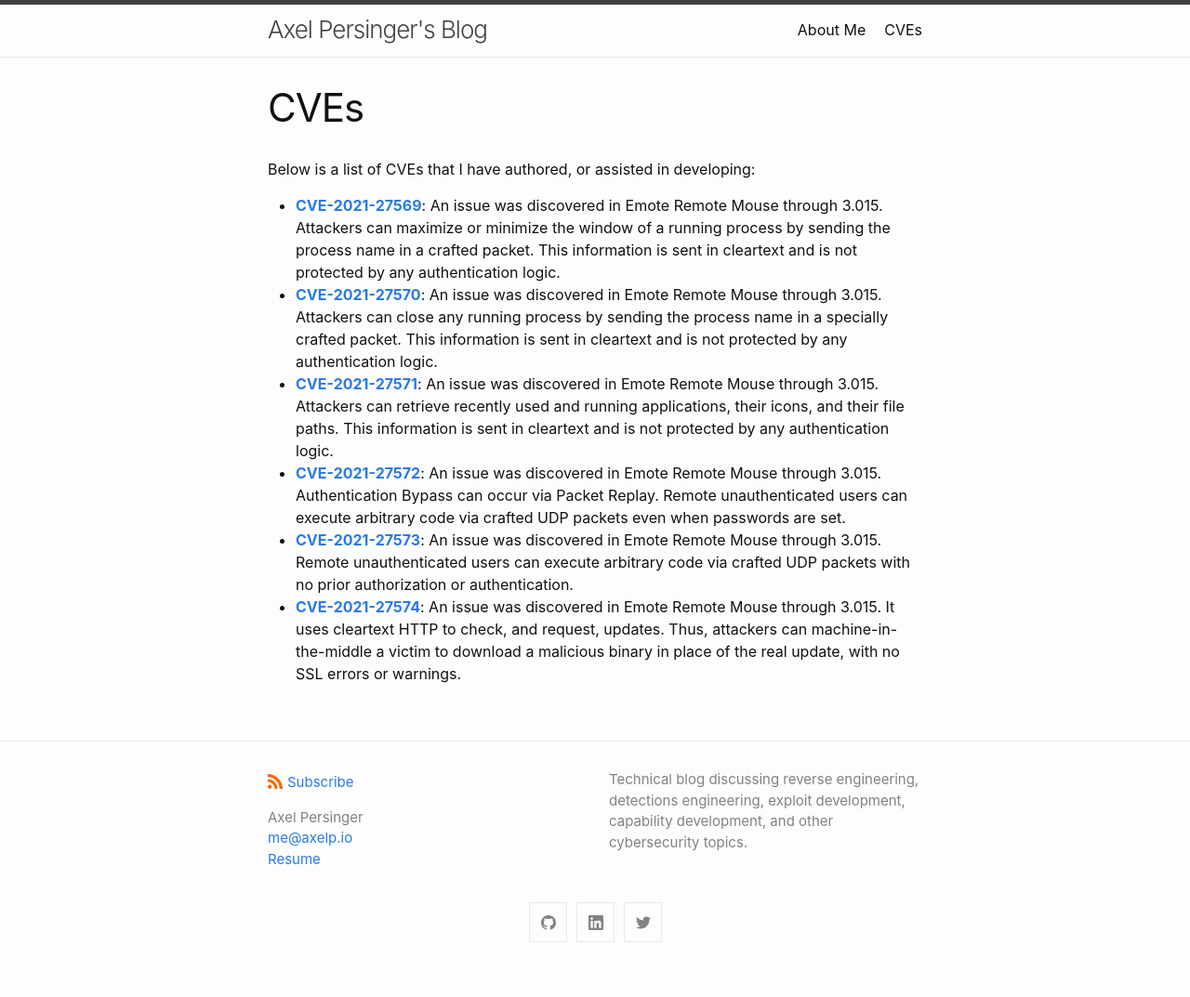
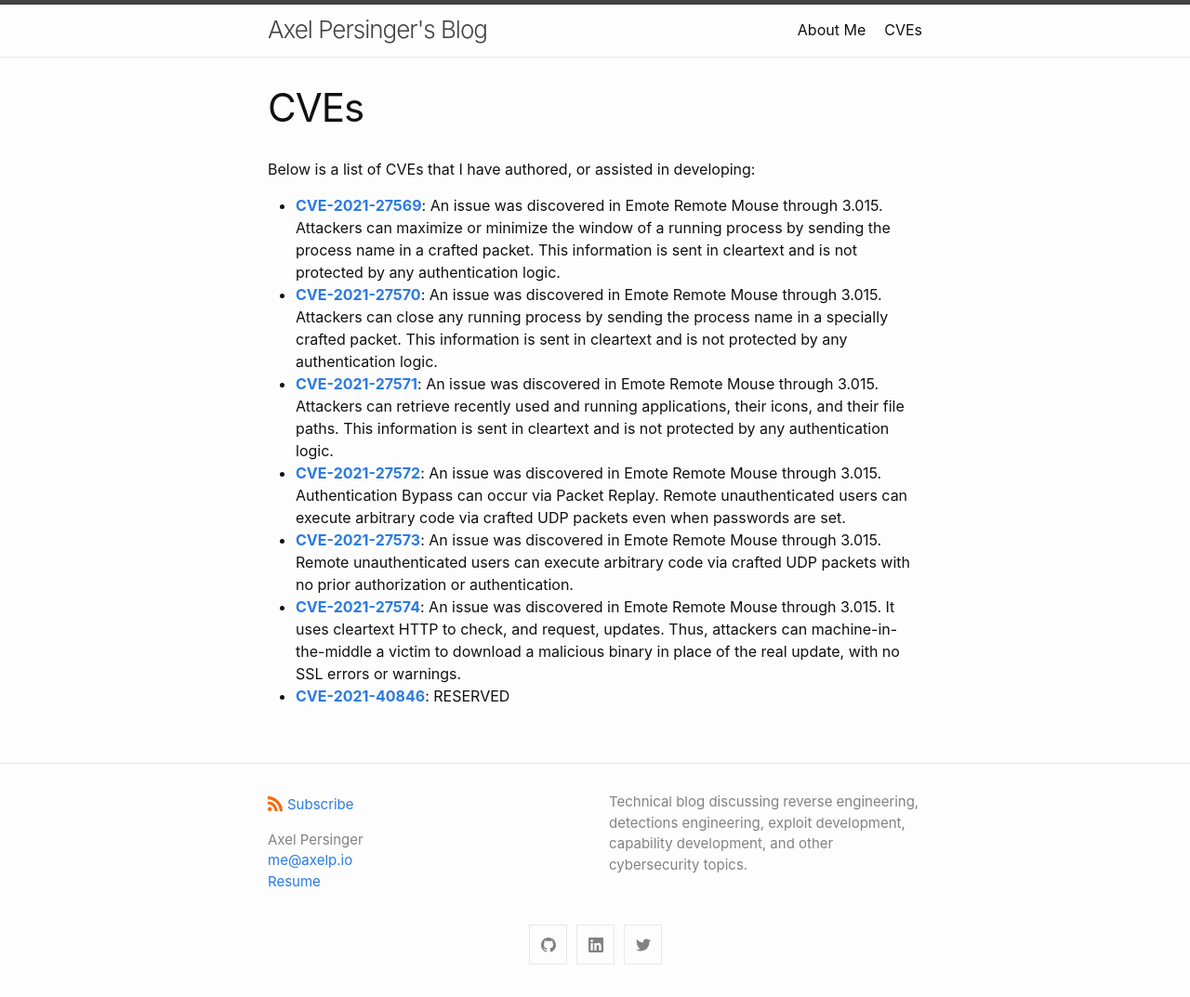
Before and after one commit to CuckooEXE/cuckooexe.github.io, a Jekyll site: the page built from cves.md, in a window 1280 px wide. Shown: the whole page at 93% size. Built offline with Jekyll 4.4.1, drawn with Linux system fonts in a browser that asks for light colours; before the commit the page ends 1049 px from its top, so only the background shows below that.

Commit message:
Update cves.md

```diff
--- a/cves.md
+++ b/cves.md
@@ -12,3 +12,4 @@
 - **[CVE-2021-27572](https://cve.mitre.org/cgi-bin/cvename.cgi?name=CVE-2021-27572)**: An issue was discovered in Emote Remote Mouse through 3.015. Authentication Bypass can occur via Packet Replay. Remote unauthenticated users can execute arbitrary code via crafted UDP packets even when passwords are set.
 - **[CVE-2021-27573](https://cve.mitre.org/cgi-bin/cvename.cgi?name=CVE-2021-27573)**: An issue was discovered in Emote Remote Mouse through 3.015. Remote unauthenticated users can execute arbitrary code via crafted UDP packets with no prior authorization or authentication.
 - **[CVE-2021-27574](https://cve.mitre.org/cgi-bin/cvename.cgi?name=CVE-2021-27574)**: An issue was discovered in Emote Remote Mouse through 3.015. It uses cleartext HTTP to check, and request, updates. Thus, attackers can machine-in-the-middle a victim to download a malicious binary in place of the real update, with no SSL errors or warnings.
+- **[CVE-2021-40846](https://cve.mitre.org/cgi-bin/cvename.cgi?name=CVE-2021-40846)**: RESERVED
```
